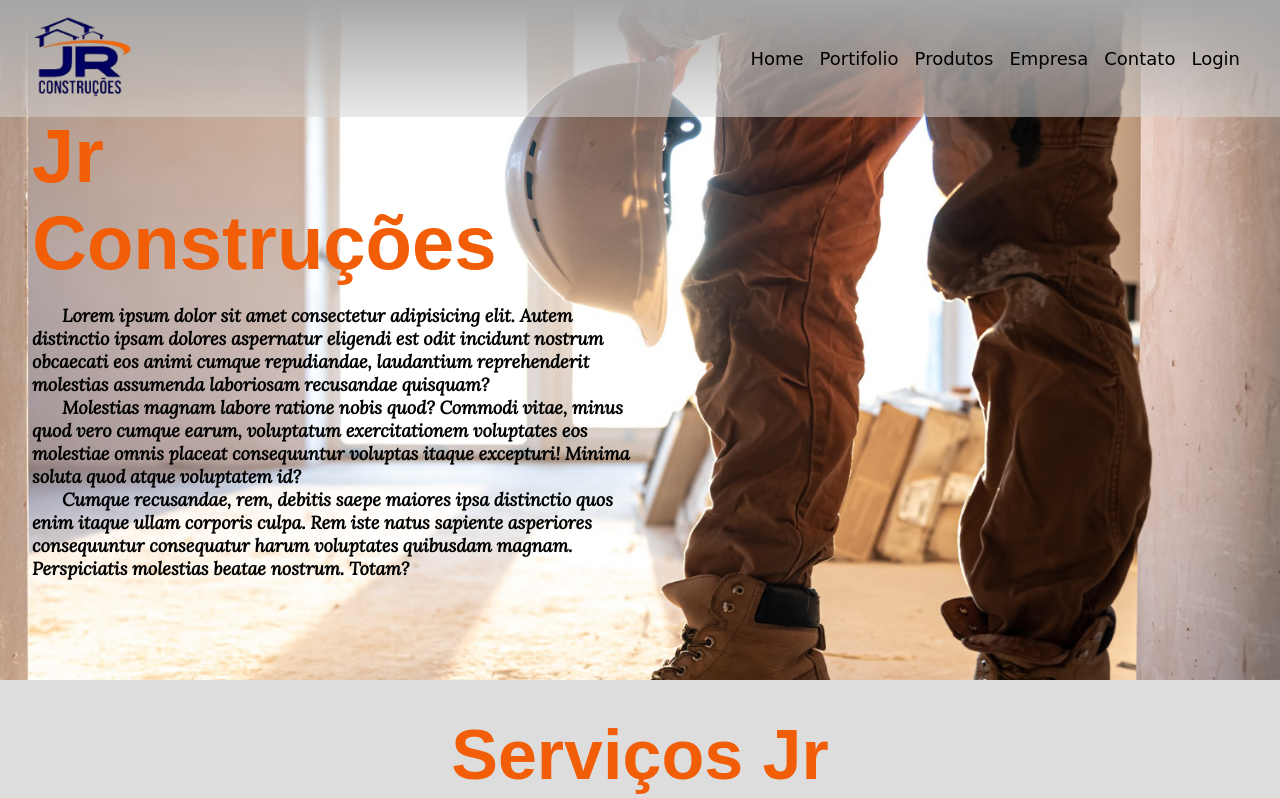
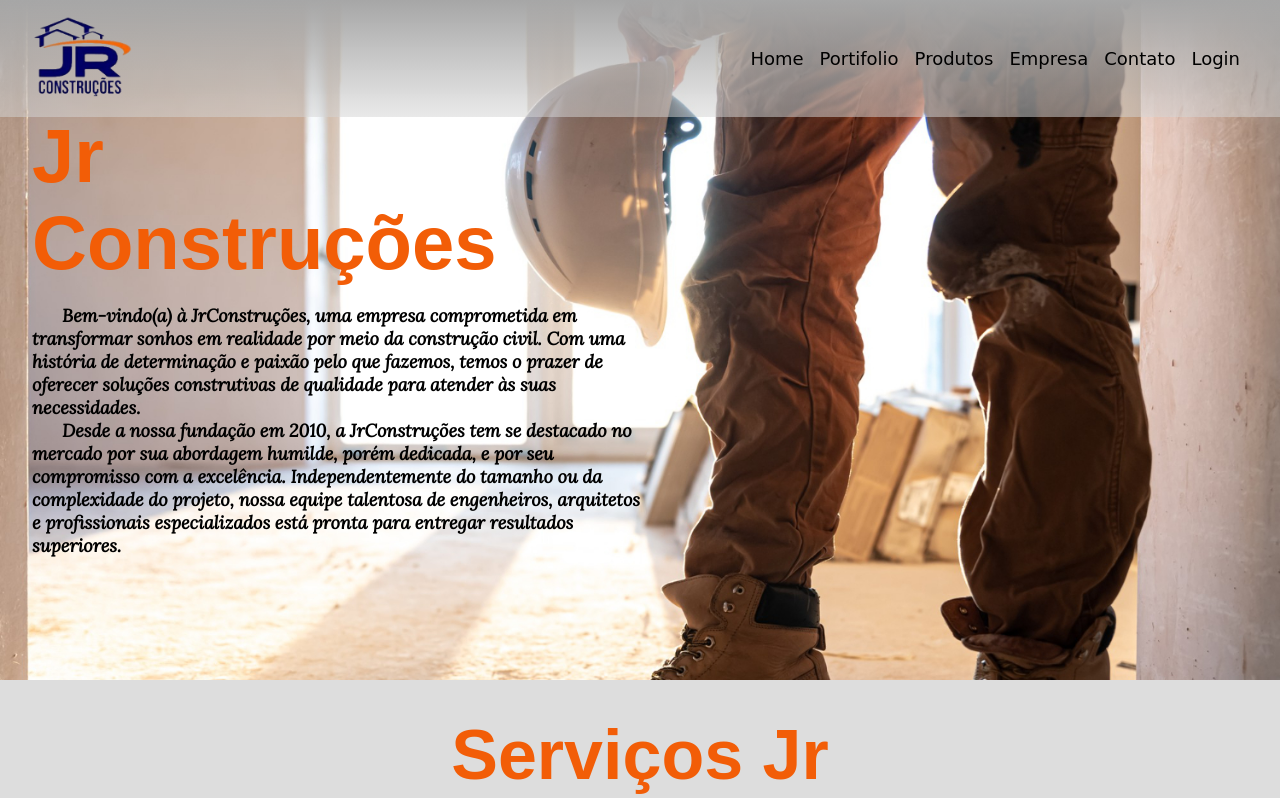
Before and after one commit to gabipereira0614/JR_codespace, a CodeIgniter 4 app: template app/Views/home.php in a window 1280 px wide. Shown: the top 798 px of the page. Run offline with PHP 8.4 and a stand-in for CodeIgniter, Linux system fonts and the light colour scheme; the template is opened without the code that fills it, so the values that code supplies are empty; some libraries are stand-ins or nearby versions; some web fonts are replaced.

Commit message:
Alteração do texto da Jr - Finalizado

```diff
--- a/app/Views/empresa.php
+++ b/app/Views/empresa.php
@@ -95,7 +95,7 @@
     <div class="divisoria"></div>
     <p>
         A história por trás da empresa JrConstruções é uma jornada marcada por desafios, persistência e uma paixão genuína pela
-        construção. A empresa foi fundada em 1995 por João Rodrigues, um jovem engenheiro cheio de sonhos e determinação.
+        construção. A empresa foi fundada em 2010 por Paulo Cubas do Amaral, um jovem engenheiro cheio de sonhos e determinação.
         João começou sua carreira em empresas de construção, onde aprendeu muito sobre o setor. No entanto, ele sentiu que poderia fazer
         mais e decidiu arriscar e criar seu próprio negócio. Com poucos recursos financeiros, ele estabeleceu a JrConstruções em um
         modesto escritório alugado, com apenas um computador e uma mesa improvisada.
@@ -103,7 +103,7 @@
     <div class="campo-texto">
         <p>
             Nos primeiros anos, a JrConstruções enfrentou diversos desafios. Trabalhando principalmente em projetos de pequeno porte,
-            como reformas residenciais e pequenas construções comerciais, João e sua pequena equipe colocaram todo o seu empenho para
+            como reformas residenciais e pequenas construções comerciais, Paulo e sua pequena equipe colocaram todo o seu empenho para
             entregar resultados de qualidade aos clientes.
         </p>
         <p>
@@ -112,7 +112,7 @@
             esforçaram para oferecer soluções criativas e eficientes aos seus clientes.
         </p>
         <p>
-            A JrConstruções valorizou cada oportunidade que teve para aprender e crescer. João entendeu a importância de investir em
+            A JrConstruções valorizou cada oportunidade que teve para aprender e crescer. Paulo entendeu a importância de investir em
             talentos e contratou profissionais dedicados, que compartilhavam da sua visão e paixão pela construção. A empresa também
             procurou utilizar recursos sustentáveis e adotar práticas responsáveis, buscando minimizar seu impacto ambiental.
         </p>
--- a/app/Views/home.php
+++ b/app/Views/home.php
@@ -13,15 +13,16 @@
     <div class="conteudo-superior">
         <div class="container-texto-superior">
             <h1 class="titulo-superior">Jr<br>Construções</h1><br>
-            <p class="texto-superior">Lorem ipsum dolor sit amet consectetur adipisicing elit. Autem distinctio ipsam dolores
-                aspernatur eligendi est odit incidunt nostrum obcaecati eos animi cumque repudiandae,
-                laudantium reprehenderit molestias assumenda laboriosam recusandae quisquam?</p>
-            <p class="texto-superior">Molestias magnam labore ratione nobis quod? Commodi vitae, minus quod vero cumque earum,
-                voluptatum exercitationem voluptates eos molestiae omnis placeat consequuntur voluptas
-                itaque excepturi! Minima soluta quod atque voluptatem id?</p>
-            <p class="texto-superior">Cumque recusandae, rem, debitis saepe maiores ipsa distinctio quos enim itaque ullam corporis
-                culpa. Rem iste natus sapiente asperiores consequuntur consequatur harum voluptates
-                quibusdam magnam. Perspiciatis molestias beatae nostrum. Totam?</p>
+            <p class="texto-superior">
+                Bem-vindo(a) à JrConstruções, uma empresa comprometida em transformar sonhos em realidade por meio da construção civil.
+                Com uma história de determinação e paixão pelo que fazemos, temos o prazer de oferecer soluções construtivas de
+                qualidade para atender às suas necessidades.
+            </p>
+            <p class="texto-superior">
+                Desde a nossa fundação em 2010, a JrConstruções tem se destacado no mercado por sua abordagem humilde, porém dedicada,
+                e por seu compromisso com a excelência. Independentemente do tamanho ou da complexidade do projeto, nossa equipe
+                talentosa de engenheiros, arquitetos e profissionais especializados está pronta para entregar resultados superiores.
+            </p>
         </div>
     </div>
     <div class="conteudo-central">
```
